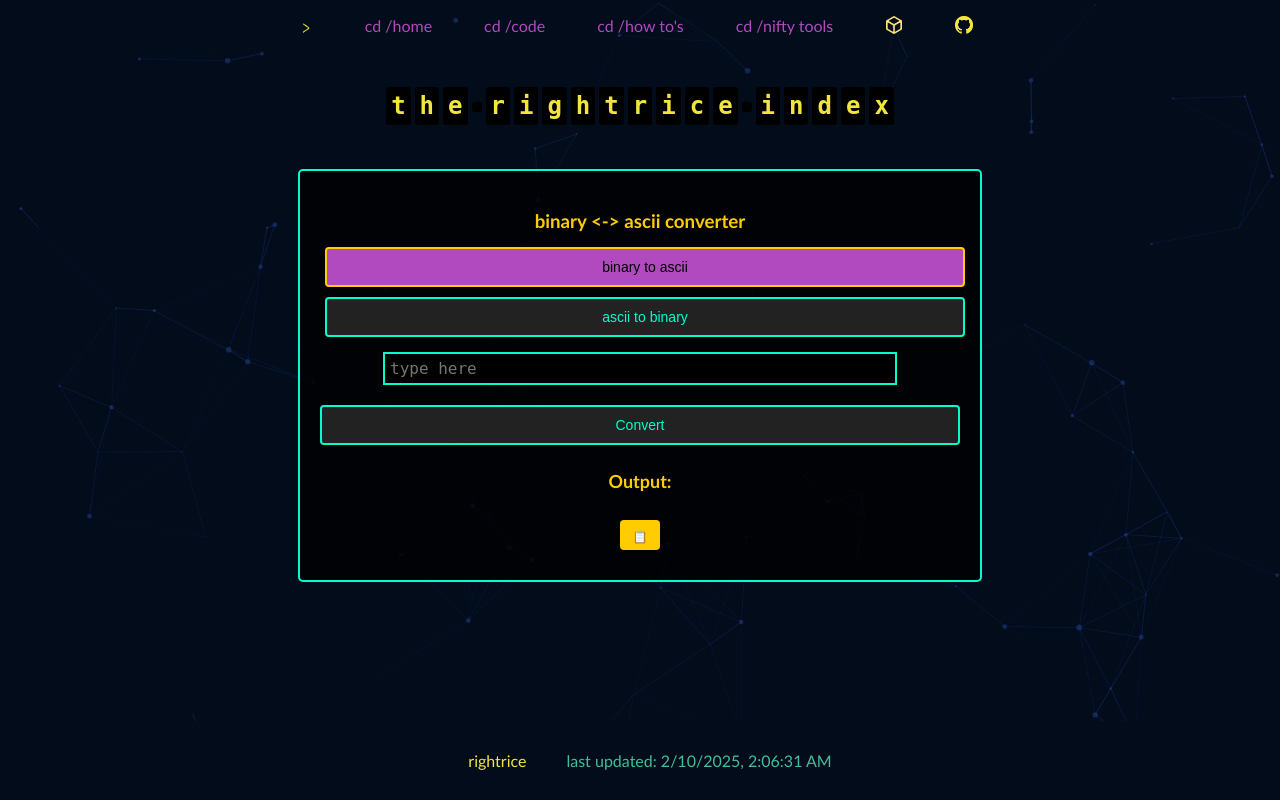
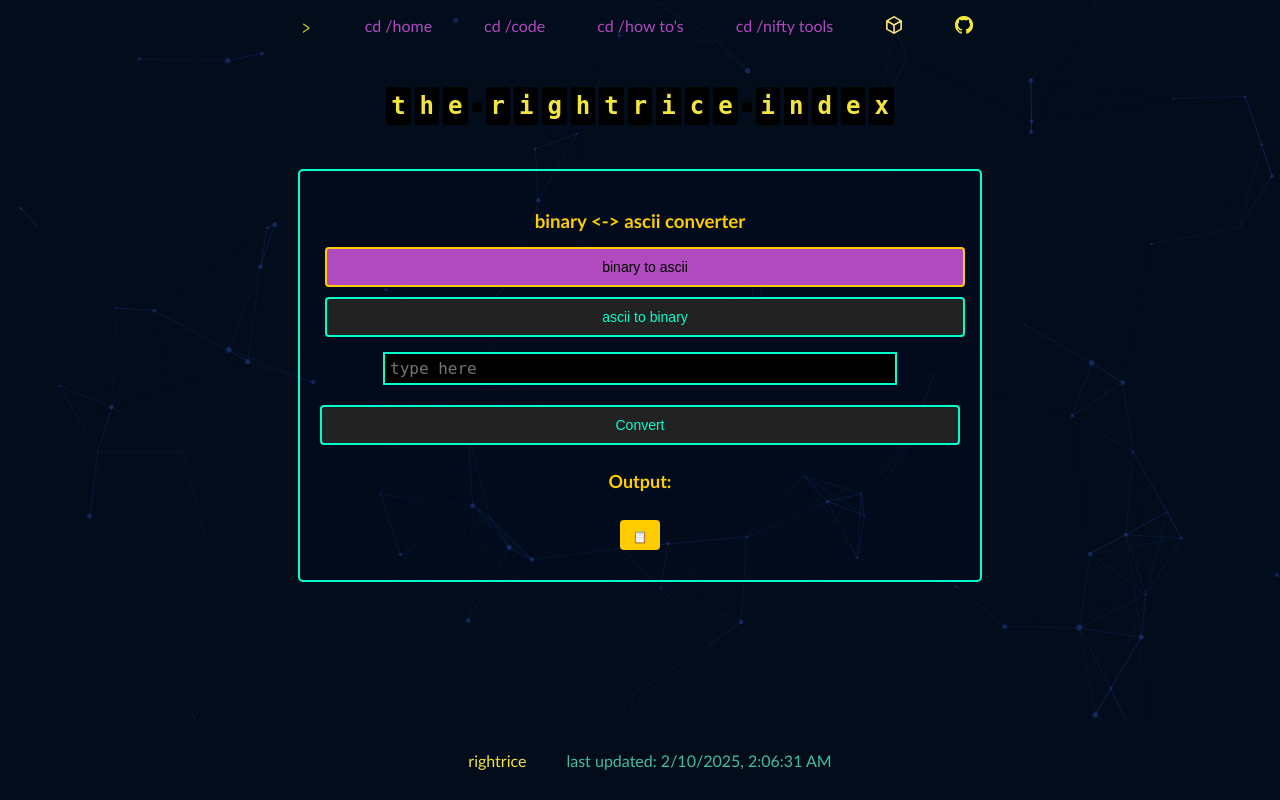
Before and after one commit to rightrice/website, a PHP site: page /niftyTools.html in a window 1280 px wide. Run offline with PHP 8.4, Linux system fonts and the light colour scheme.

Commit message:
updates
- fixed background on asciiBin-container

```diff
--- a/style.css
+++ b/style.css
@@ -386,7 +386,7 @@ button:hover {
 }
 /* nifty tools styles */
 .asciiBin-container {
-    background: rgba(0, 0, 0, 0.8);
+    background: rgba(68, 80, 170, 0.005);
     padding: 20px;
     border: 2px solid #00ffcc;
     border-radius: 5px;
```
